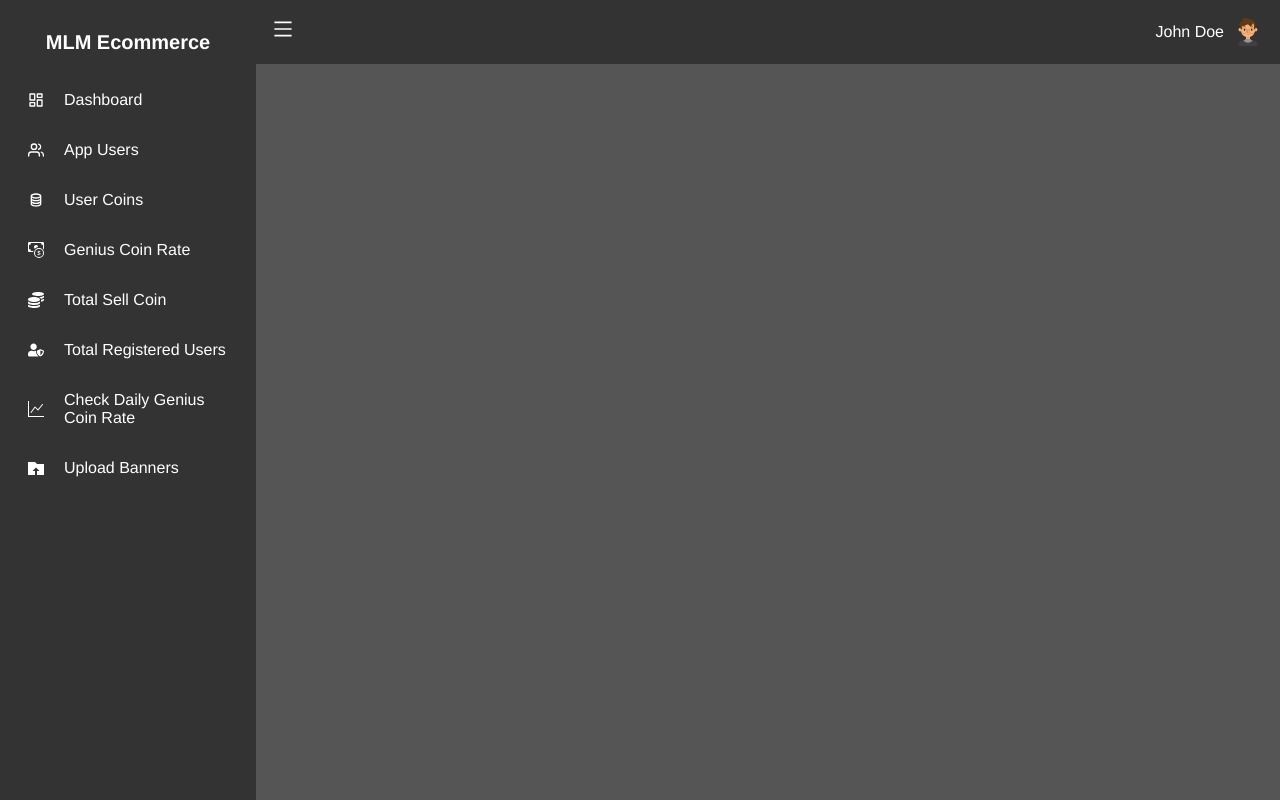
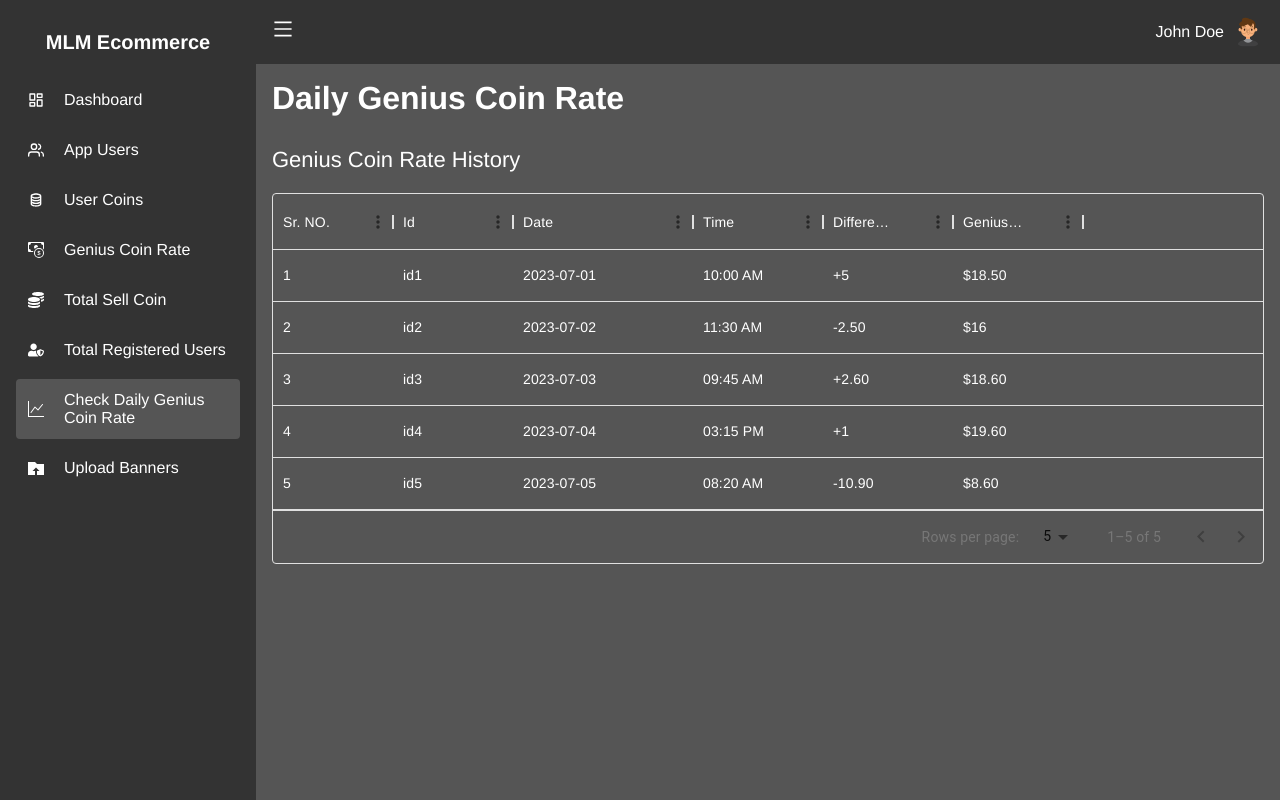
Before and after one commit to iamshiv007/MLM-ecommerce, a React (Create React App) app: page /dailyGeniusCoinRate in a window 1280 px wide. Built offline with nearby package versions, Linux system fonts and the light colour scheme; the HTML template or start-up script is replaced by a standard one.

Commit message:
daily genius coin rate

```diff
--- a/src/App.js
+++ b/src/App.js
@@ -10,6 +10,7 @@ import TotalSellCoin from './components/pages/TotalSellCoin';
 import UserCoins from './components/pages/UserCoins';
 import RegisteredUsers from './components/pages/RegisteredUser';
 import UploadBanners from './components/pages/UploadBanners';
+import DailyGeniusCoinRate from './components/pages/DailyGeniusCoinRate';
 
 function App() {
 
@@ -33,6 +34,7 @@ function App() {
               <Route exact path="/userCoins" element={<UserCoins />} />
               <Route exact path="/registeredUsers" element={<RegisteredUsers />} />
               <Route exact path="/uploadBanners" element={<UploadBanners />} />
+              <Route exact path="/dailyGeniusCoinRate" element={<DailyGeniusCoinRate />} />
             </Routes>
           </div>
         </div>
--- a/src/components/Layout/NavigationMenu.jsx
+++ b/src/components/Layout/NavigationMenu.jsx
@@ -65,7 +65,7 @@ const NavigationMenu = () => {
             </NavLink>
           </li>
           <li>
-            <NavLink to="/check-daily-genius-coin-rate">
+            <NavLink to="/dailyGeniusCoinRate">
               <span>
                 <BsGraphUp />
               </span>
--- /dev/null
+++ b/src/components/pages/DailyGeniusCoinRate.jsx
@@ -0,0 +1,125 @@
+import { DataGrid } from "@mui/x-data-grid";
+import React, { Fragment } from "react";
+
+const columns = [
+  {
+    field: "srno",
+    headerName: "Sr. NO.",
+    width: 120,
+    headerClassName: "tableHeader",
+  },
+  {
+    field: "id",
+    headerName: "Id",
+    width: 120,
+    headerClassName: "tableHeader",
+  },
+  {
+    field: "date",
+    headerName: "Date",
+    width: 180,
+    headerClassName: "tableHeader",
+  },
+  {
+    field: "time",
+    headerName: "Time",
+    width: 130,
+    headerClassName: "tableHeader",
+  },
+  {
+    field: "difference",
+    headerName: "Difference",
+    width: 130,
+    headerClassName: "tableHeader",
+  },
+  {
+    field: "geniusCoinRate",
+    headerName: "Genius Coin Rate",
+    width: 130,
+    headerClassName: "tableHeader",
+  },
+];
+
+const rows = [
+  {
+    srno: 1,
+    id: "id1",
+    date: "2023-07-01",
+    time: "10:00 AM",
+    difference: "+5",
+    geniusCoinRate: "$18.50",
+  },
+  {
+    srno: 2,
+    id: "id2",
+    date: "2023-07-02",
+    time: "11:30 AM",
+    difference: "-2.50",
+    geniusCoinRate: "$16",
+  },
+  {
+    srno: 3,
+    id: "id3",
+    date: "2023-07-03",
+    time: "09:45 AM",
+    difference: "+2.60",
+    geniusCoinRate: "$18.60",
+  },
+  {
+    srno: 4,
+    id: "id4",
+    date: "2023-07-04",
+    time: "03:15 PM",
+    difference: "+1",
+    geniusCoinRate: "$19.60",
+  },
+  {
+    srno: 5,
+    id: "id5",
+    date: "2023-07-05",
+    time: "08:20 AM",
+    difference: "-10.90",
+    geniusCoinRate: "$8.60",
+  },
+];
+
+const DailyGeniusCoinRate = () => {
+  return (
+    <Fragment>
+      <div className="dailyGeniusCoinRateContainer page">
+        <h1 className="pageName">Daily Genius Coin Rate</h1>
+
+        <div className="rateHistory">
+          <RateHistoryTable />
+        </div>
+      </div>
+    </Fragment>
+  );
+};
+
+export default DailyGeniusCoinRate;
+
+const RateHistoryTable = () => {
+  const customCellClassName = (params) => {
+    return "custom-cell"; // CSS class for custom styling
+  };
+
+  return (
+    <>
+      <p className="tableHeading">Genius Coin Rate History</p>
+      <div style={{ height: "100%", width: "100%" }}>
+        <DataGrid
+          rows={rows}
+          columns={columns}
+          initialState={{
+            pagination: {
+              paginationModel: { page: 0, pageSize: 5 },
+            },
+          }}
+          pageSizeOptions={[5, 10]}
+          getCellClassName={customCellClassName}
+        />
+      </div>
+    </>
+  );
+};
```
